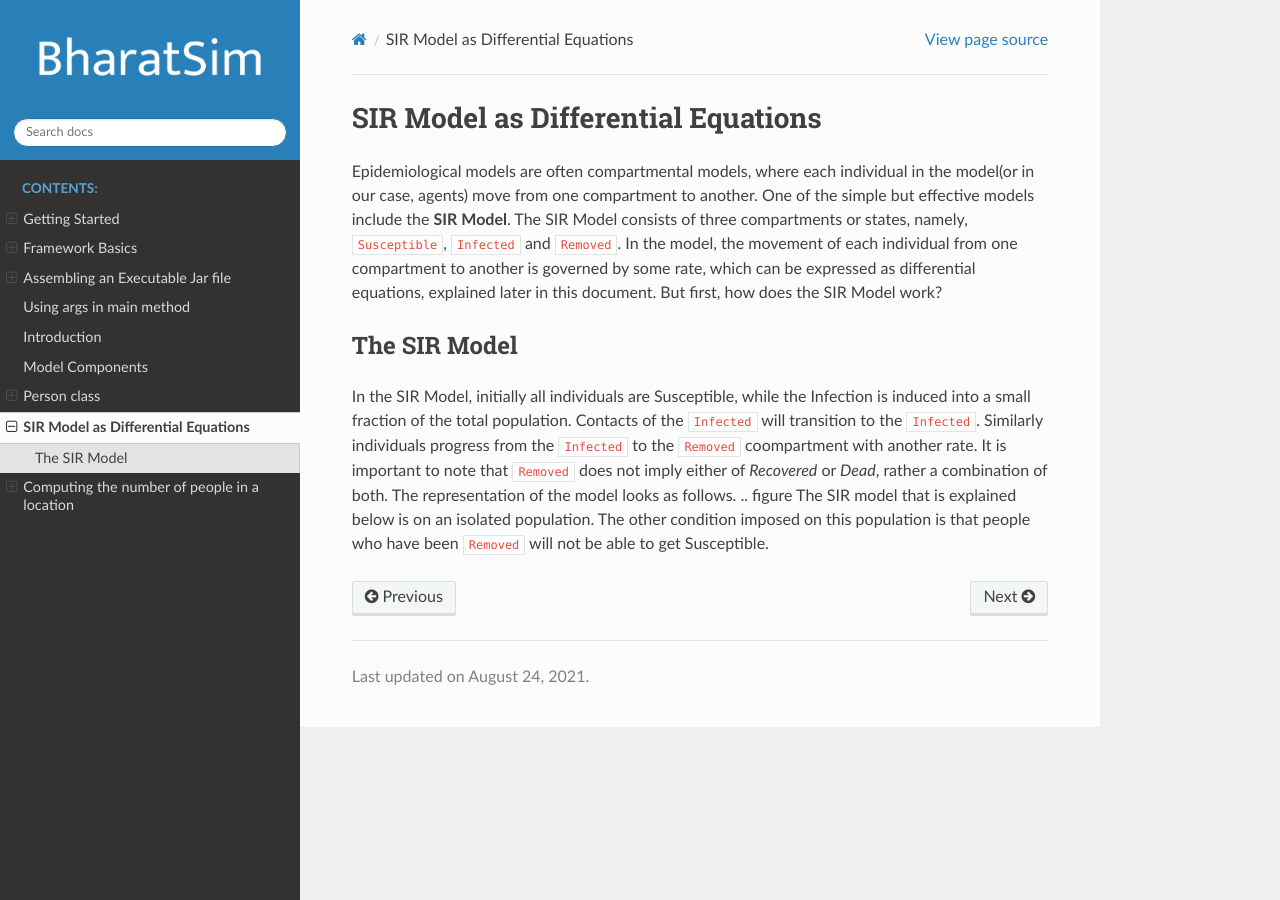
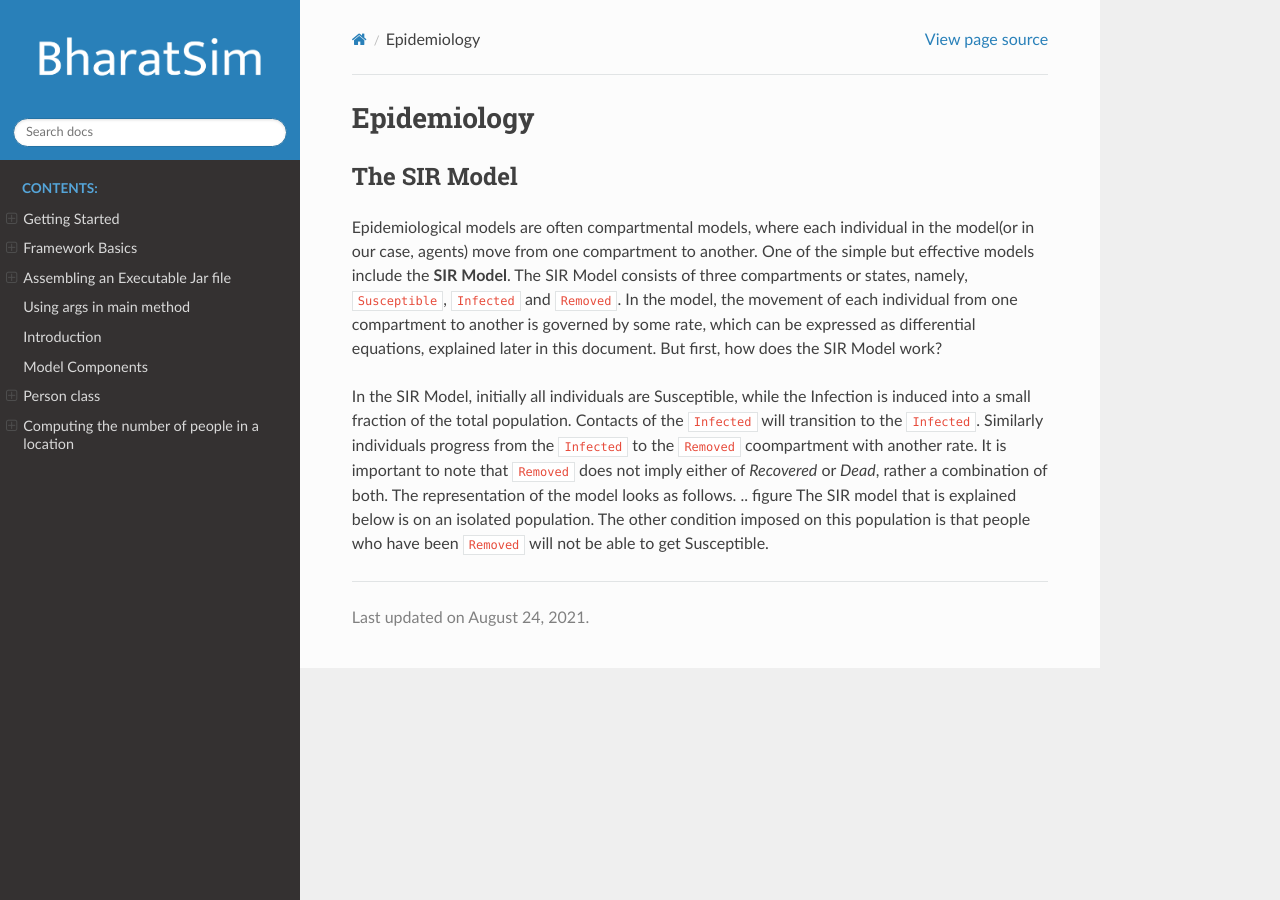
Before and after one commit to aleena-jose/bharatsim-tutorial, a Sphinx documentation site: the page built from source/epidemiology.rst, in a window 1280 px wide. Built offline with Sphinx 7.4.7 and the Read the Docs theme 2.0.0, drawn with Linux system fonts in a browser that asks for light colours; pages that are not in the unit, such as notebooks, are missing from menus.

Commit message:
Put SIR Model intro into Epidemiology

```diff
--- a/source/epidemiology-sir-model-as-differential-equations.rst
+++ b/source/epidemiology.rst
@@ -1,10 +1,11 @@
-SIR Model as Differential Equations
-====================================
+Epidemiology
+============
+
+The SIR Model
+--------------
 
 Epidemiological models are often compartmental models, where each individual in the model(or in our case, agents) move from one compartment to another. One of the simple but effective models include the **SIR Model**. The SIR Model consists of three compartments or states, namely, ``Susceptible``, ``Infected`` and ``Removed``. In the model, the movement of each individual from one compartment to another is governed by some rate, which can be expressed as differential equations, explained later in this document. But first, how does the SIR Model work?
 
-The SIR Model
---------------
 In the SIR Model, initially all individuals are Susceptible, while the Infection is induced into a small fraction of the total population. Contacts of the ``Infected`` will transition to the ``Infected``. Similarly individuals progress from the ``Infected`` to the ``Removed`` coompartment with another rate. It is important to note that ``Removed`` does not imply either of *Recovered* or *Dead*, rather a combination of both. The representation of the model looks as follows.
 .. figure
 The SIR model that is explained below is on an isolated population. The other condition imposed on this population is that people who have been ``Removed`` will not be able to get Susceptible.
```
